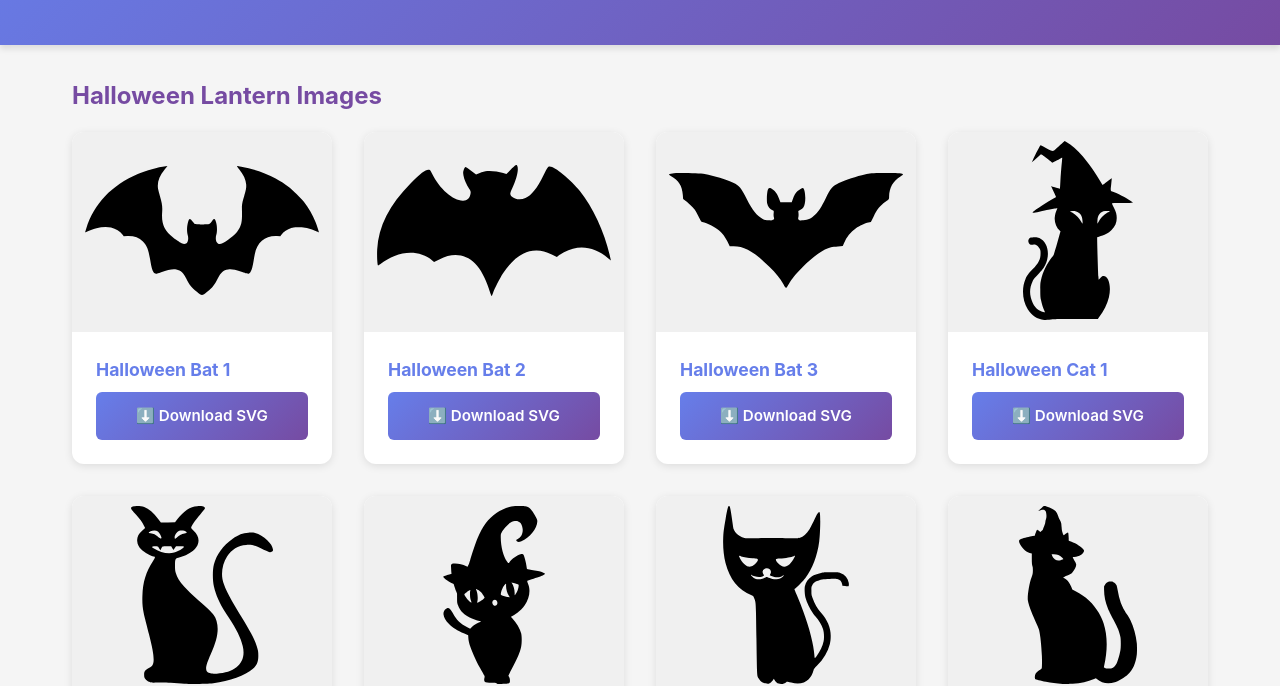
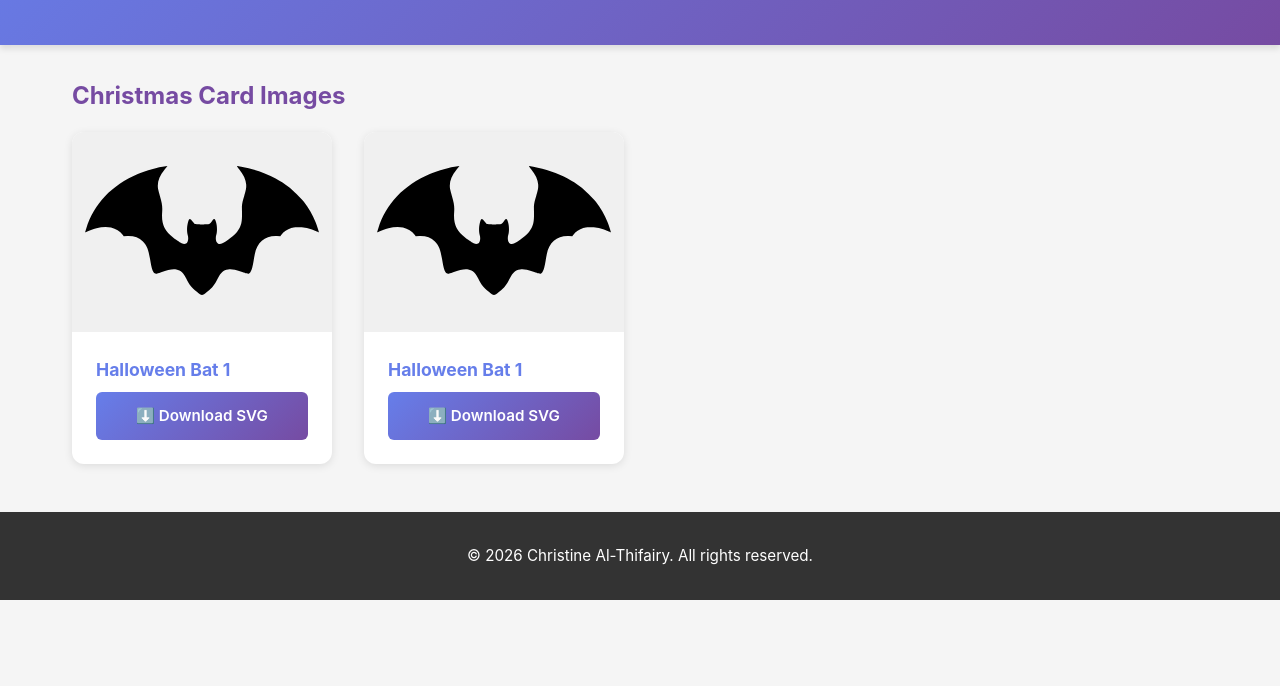
Before and after one commit to scriptfairy/images, a plain HTML site: page index.htm in a window 1280 px wide. Shown: the part 151-837 px from the top of the page. After the commit the page ends 800 px from the top, so only its background shows below. Drawn offline with Linux system fonts and the light colour scheme.

Commit message:
Add Christmas card images section
Added a section for Christmas card images with download links.

```diff
--- a/index.htm
+++ b/index.htm
@@ -195,6 +195,28 @@
 
     <!-- Main Content -->
     <main>
+        <section style="margin-bottom: 3rem;">
+            <h2 style="margin-bottom: 1rem; color: #764ba2;">Christmas Card Images</h2>
+            <div class="images-grid">
+                <div class="image-card">
+                    <div class="image-preview"><img src="bat1.svg"></div>
+                    <div class="card-content">
+                        <h3>Halloween Bat 1</h3>
+                        <a href="bat1.svg" download="bat1.svg" class="download-btn">⬇️ Download SVG</a>
+                    </div>
+                </div>
+
+                <div class="image-card">
+                    <div class="image-preview"><img src="bat1.svg"></div>
+                    <div class="card-content">
+                        <h3>Halloween Bat 1</h3>
+                        <a href="bat1.svg" download="bat1.svg" class="download-btn">⬇️ Download SVG</a>
+                    </div>
+                </div>
+
+            </div>
+        </section>
+        <!---
         <section style="margin-bottom: 3rem;">
             <h2 style="margin-bottom: 1rem; color: #764ba2;">Halloween Lantern Images</h2>
 
@@ -460,7 +482,7 @@
 
             </div>
         </section>
-
+        !-->
 
         <!-- Cricut Vinyl Labels Section
         <section style="margin-bottom: 3rem;">
```
